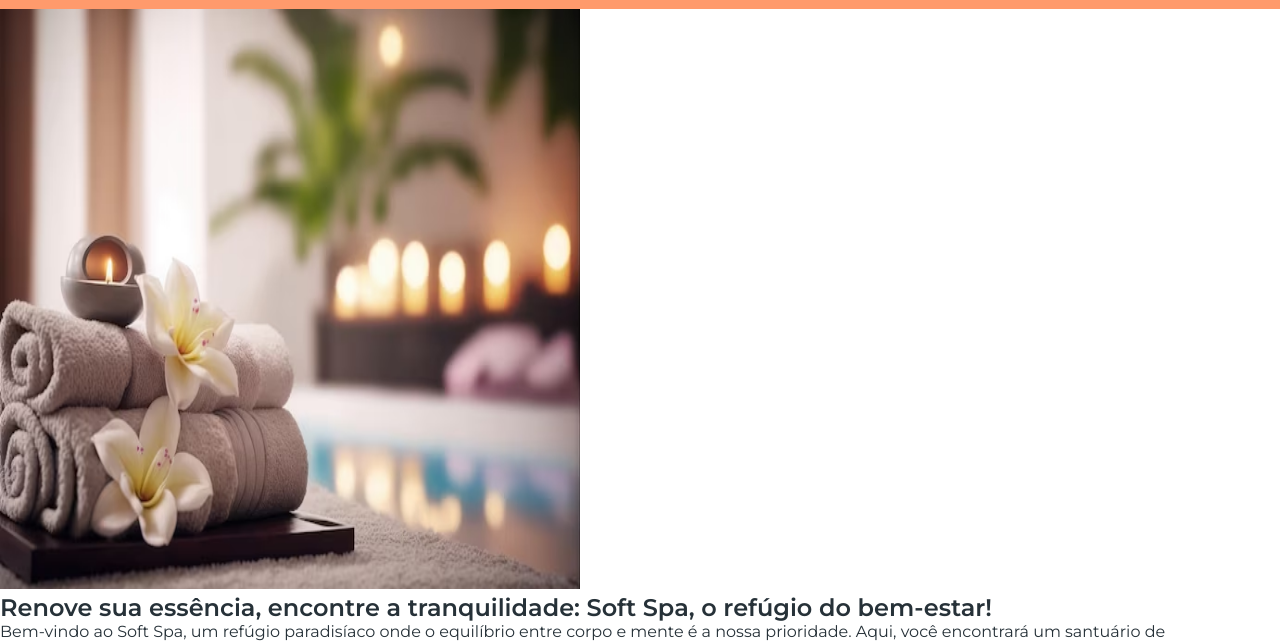
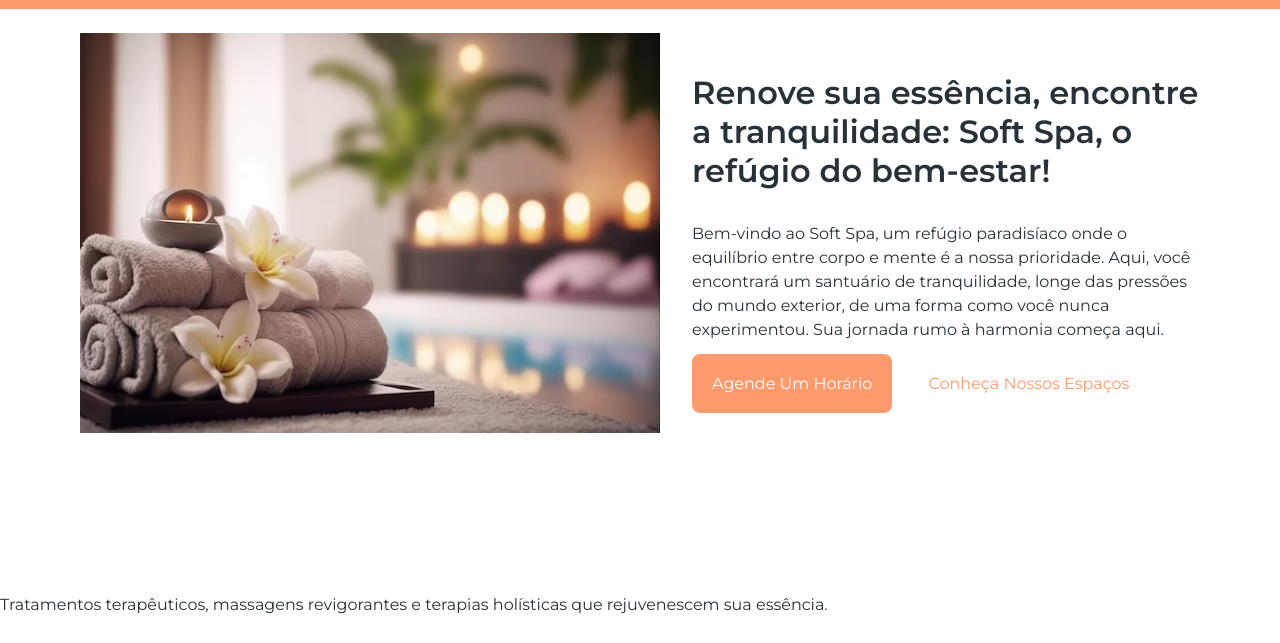
Before and after one commit to juan-soares/landing-page-spa-html-css-js, a website: page index.html in a window 1280 px wide. Shown: the part 98-741 px from the top of the page. Drawn offline with Linux system fonts and the light colour scheme.

Commit message:
feat: style home section.

```diff
--- a/index.html
+++ b/index.html
@@ -28,21 +28,21 @@
     </header>
 
     <main>
-        <section id="home">
-            <img src="assets/images/decorative-image-1.avif" alt="" width="580" height="580"/>
+        <section class="section section--home" id="home">
+            <img src="assets/images/decorative-image-1.avif" alt="" width="580" height="400"/>
 
             <div>
                 <h1>Renove sua essência, encontre a tranquilidade: Soft Spa, o refúgio do bem-estar!</h1>
-                <p>Bem-vindo ao Soft Spa, um refúgio paradisíaco onde o equilíbrio entre corpo e mente é a nossa prioridade. Aqui, você encontrará um santuário de tranquilidade, longe das pressões do mundo exterior, de uma forma como você nunca experimentou. Sua jornada rumo à harmonia começa aqui.</p>
-                <a href="https://wa.me/5511900000000" target="_blank">agende um horário</a>
-                <a href="#spaces">conheça nossos espaços</a>
+                <p class="section__paragraph">Bem-vindo ao Soft Spa, um refúgio paradisíaco onde o equilíbrio entre corpo e mente é a nossa prioridade. Aqui, você encontrará um santuário de tranquilidade, longe das pressões do mundo exterior, de uma forma como você nunca experimentou. Sua jornada rumo à harmonia começa aqui.</p>
+                <a class="section__button" href="https://wa.me/5511900000000" target="_blank">agende um horário</a>
+                <a class="section__button--transparent" href="#spaces">conheça nossos espaços</a>
             </div>
         </section>
 
-        <section id="spaces">
+        <section class="section" id="spaces">
             <div>
                 <h2></h2>
-                <p>Tratamentos terapêuticos, massagens revigorantes e terapias holísticas que rejuvenescem sua essência.</p>
+                <p class="section__paragraph">Tratamentos terapêuticos, massagens revigorantes e terapias holísticas que rejuvenescem sua essência.</p>
                 <ul>
                     <li>Massagens terapêuticas</li>
                     <li>Tratamentos faciais</li>
@@ -57,13 +57,13 @@
             <img src="assets/images/spaces-image.jpeg" alt="" width="480" height="480" loading="lazy"/>
         </section>
 
-        <section id="store">
+        <section class="section" id="store">
             <h2>Prolongue sua experiência com nossos produtos.</h2>
             <img src="assets/images/store-image.jpeg" alt="" width="645" height="430" loading="lazy"/>
-            <p>Transforme sua rotina diária em um luxuoso ritual de cuidados com os produtos de spa que elevam o seu bem-estar a um novo patamar.</p>
+            <p  class="section__paragraph">Transforme sua rotina diária em um luxuoso ritual de cuidados com os produtos de spa que elevam o seu bem-estar a um novo patamar.</p>
         </section>
 
-        <section id="faq">
+        <section class="section" id="faq">
             <img src="assets/images/questions-image.webp" alt="" width="645" height="430" loading="lazy"/>
 
             <div>
@@ -72,25 +72,25 @@
                 <div>
                     <h3>Quais são os benefícios terapêuticos das massagens oferecidas?</h3>
                     <img src="assets/icons/arrow-down-icon.svg" alt="" />
-                    <p>Nossas massagens são personalizadas para aliviarem o estresse, reduzirem a tensão muscular e promoverem relaxamento profundo.</p>
+                    <p class="section__paragraph">Nossas massagens são personalizadas para aliviarem o estresse, reduzirem a tensão muscular e promoverem relaxamento profundo.</p>
                 </div>
 
                 <div>
                     <h3>Vocês oferecem pacotes especiais?</h3>
                     <img src="assets/icons/arrow-down-icon.svg" alt="" />
-                    <p>Oferecemos pacotes especiais para as mais diversas ocasiões como casamentos, aniversários, feriados, entre outros.</p>
+                    <p class="section__paragraph">Oferecemos pacotes especiais para as mais diversas ocasiões como casamentos, aniversários, feriados, entre outros.</p>
                 </div>
 
                 <div>
                     <h3>É necessário fazer uma reserva com antecedência para garantir disponibilidade?</h3>
                     <img src="assets/icons/arrow-down-icon.svg" alt="" />
-                    <p>Sim, a reserva antecipada garante que você obtenha o tratamento desejado no horário desejado.</p>
+                    <p class="section__paragraph">Sim, a reserva antecipada garante que você obtenha o tratamento desejado no horário desejado.</p>
                 </div>
 
                 <div>
                     <h3>Existe uma política de cancelamento e reagendamento de serviços?</h3>
                     <img src="assets/icons/arrow-down-icon.svg" alt="" />
-                    <p>É possível cancelar ou reagendar um tratamento sem penalidades, mediante aviso prévio. Caso contrário, o valor integral será cobrado, como penalidade.</p>
+                    <p class="section__paragraph">É possível cancelar ou reagendar um tratamento sem penalidades, mediante aviso prévio. Caso contrário, o valor integral será cobrado, como penalidade.</p>
                 </div>
             </div>
         </section>
--- a/src/styles/header.css
+++ b/src/styles/header.css
@@ -12,7 +12,7 @@
 .header__link {
     padding: 32px;
 
-    color: #FFFFFF;
+    color: var(--text-color-white);
     font-weight: 600;
     text-transform: uppercase;
 }
--- a/src/styles/main.css
+++ b/src/styles/main.css
@@ -1,8 +1,10 @@
 @import url('https://fonts.googleapis.com/css2?family=Montserrat:wght@400;600&display=swap');
 @import url(header.css);
+@import url(section.css);
 
 :root {
-    --text-color-1: #263138;
+    --text-color-black: #263138;
+    --text-color-white: #ffffff;
     --primary-color: #FF9A6C;
 }
 
@@ -15,9 +17,16 @@
 }
 
 body {
-    color: var(--text-color-1);
+    color: var(--text-color-black);
 }
 
 a {
     text-decoration: none;
 }
+
+h1, h2 {
+    margin-bottom: 32px;
+
+    font-size: 32px;
+    font-weight: 600;
+}
--- /dev/null
+++ b/src/styles/section.css
@@ -0,0 +1,35 @@
+.section--home {
+    position: relative;
+
+    padding: 24px 80px 128px 80px;
+
+    display: flex;
+    align-items: center;
+    gap: 32px;
+}
+
+.section__paragraph {
+    margin-bottom: 32px;
+
+    line-height: 150%;
+}
+
+.section__button {
+    background-color: var(--primary-color);
+    border-radius: 8px;
+    padding: 20px;
+
+    color: var(--text-color-white);
+}
+
+.section__button--transparent {
+    background-color: transparent;
+    padding: 20px 32px;
+
+    color: var(--primary-color);
+    text-underline-offset: 4px;
+}
+
+.section__button, .section__button--transparent {
+    text-transform: capitalize;
+}
```
